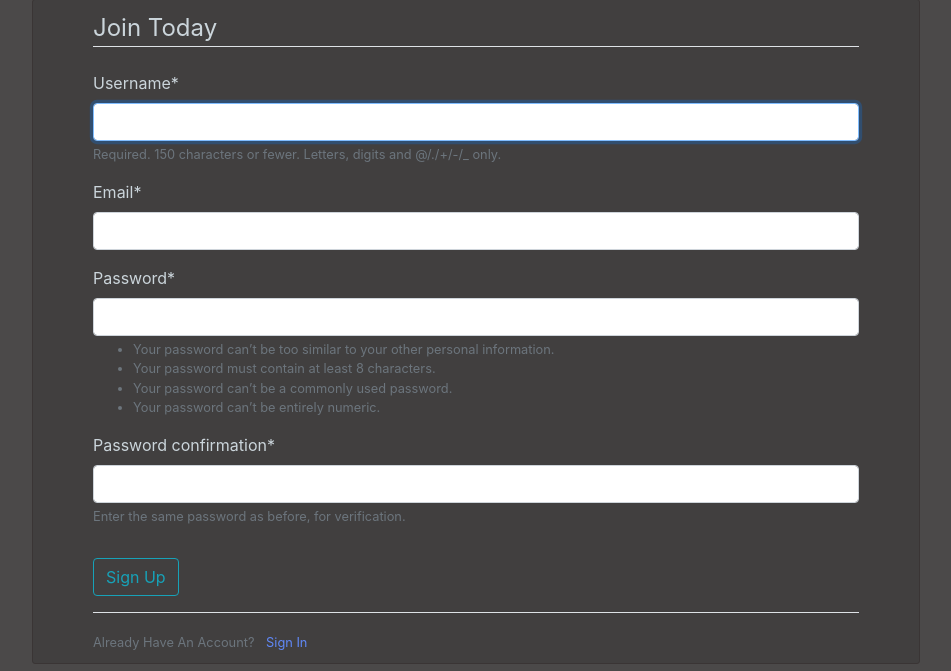
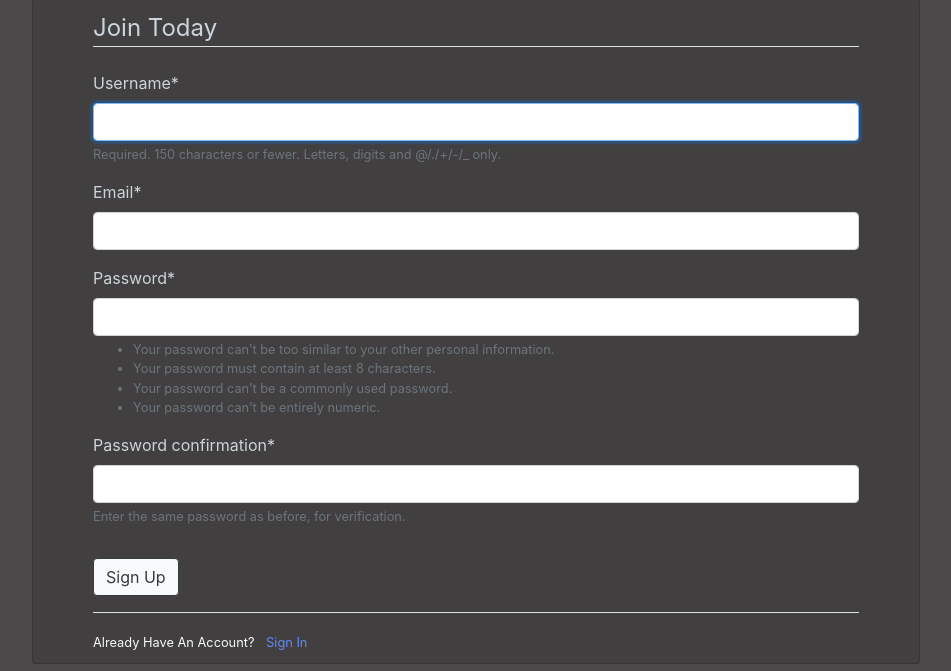
Before and after one commit to ze-mo/Currency-Converter, a Django app: page /register/ in a window 1280 px wide. Shown: the part 129-800 px from the top of the page, without its empty margins (164-1115 px from the left). Run offline with Django 3.2, Linux system fonts and the light colour scheme; parts of the project's set-up code (start-up, migrations or seed data) failed here and were passed over; some libraries are stand-ins or nearby versions.

Commit message:
Updated button style

```diff
--- a/django_project/users/templates/users/register.html
+++ b/django_project/users/templates/users/register.html
@@ -9,11 +9,11 @@
                 {{ form|crispy }}
             </fieldset>
             <div class="form-group">
-                <button class="btn btn-outline-info" type="submit">Sign Up</button>
+                <button class="btn btn-outline-dark btn-light" type="submit">Sign Up</button>
             </div>
         </form>
         <div class="border-top pt-3">
-            <small class="text-muted">
+            <small class="text-light">
                 Already Have An Account? <a class="ml-2" href="{% url 'login' %}">Sign In</a>
             </small>
         </div>
```
